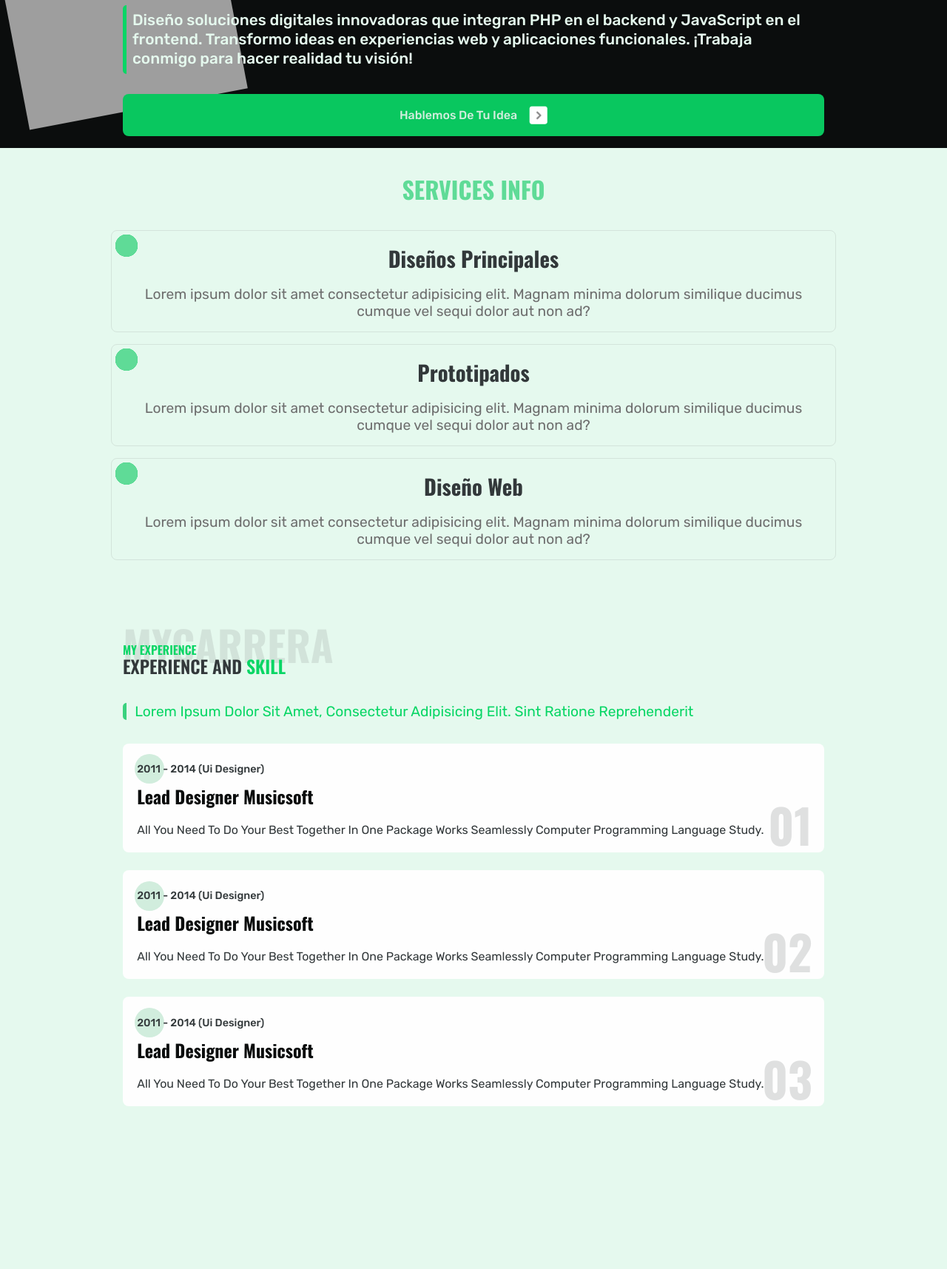
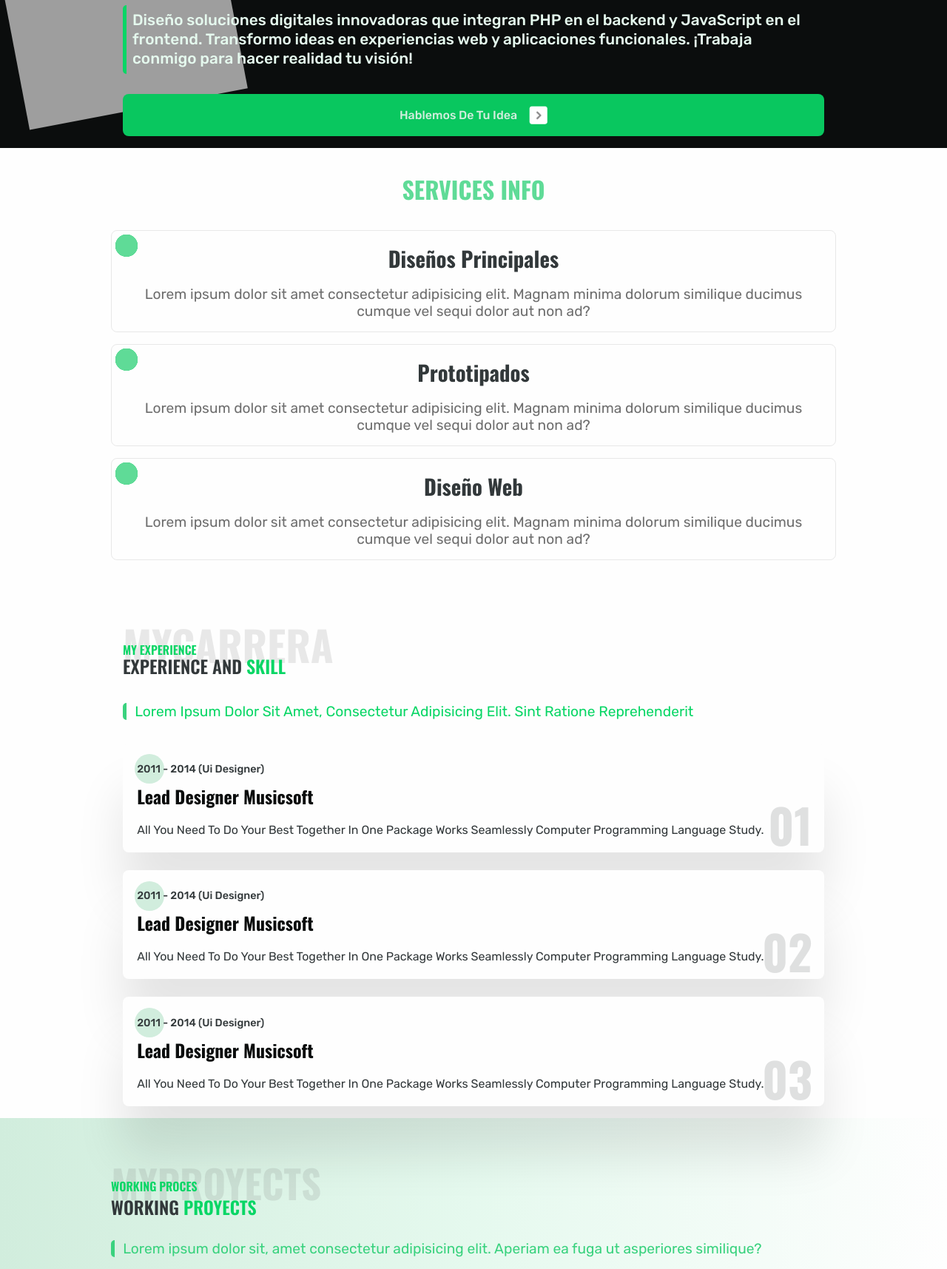
Before and after one commit to CoderNaf/portfolio-of-web-services, a PHP site: page / in a window 1280 px wide. Shown: the part 247-1962 px from the top of the page at 74% size. Before the commit the page ends 1742 px from the top, so only its background shows below. Run offline with PHP 8.4, Linux system fonts and the light colour scheme; grey boxes are pictures that could not be loaded.

Commit message:
iniciamos con la creacion de la tercera parte, y creamos el archivo .json de imformacion del author

```diff
--- a/css/style.css
+++ b/css/style.css
@@ -150,7 +150,7 @@ header{
 
 .section-two {
     width: 100%;
-    background-color: var(--color-whrite-on);
+    background-color: #fefefe;
 }
 .section-two .section-two--content {
     padding: 1rem;
@@ -252,7 +252,7 @@ header{
 
 .section-three {
     width: 100%;
-    background-color: var(--color-whrite-on);
+    background-color: #fefefe;
     padding-top:3.5rem ;
 }
 .section-three--container {
@@ -334,6 +334,7 @@ header{
     border: none;
     border-radius: .5rem;
     overflow: hidden;
+    box-shadow: 0px 65px 64.5px rgba(0,0,0,0.1);
 }
 .section-three--experience .section-three-content--info h2{
     font-family: var(--font-rubik);
@@ -399,3 +400,76 @@ header{
     color: var(--color-green-two);
     transition: .7s;
 }
+
+/* section  four */
+
+.section-four {
+    width: 100%;
+    background: linear-gradient(to right,#D1EDDD,#E5F9EE, #fefefe);
+    padding-top: 2rem;
+}
+.section-four-container {
+    padding: 1rem;
+    margin: 0 auto ;
+    max-width: 980px;
+}
+.section-four-content--titles {
+    display: flex;
+    flex-direction: column;
+    gap: .7rem;
+}
+.section-four--title {
+    display: flex;
+    flex-direction: column;
+    gap: .5rem;
+    position: relative;
+    margin-bottom: 1rem;
+}
+.section-four--title h2{
+    position: absolute;
+    color:var(--color-whrite-text);
+    opacity: 15%;
+    font-family: var(--font-oswald);
+    font-size: 3.3rem;
+    top: 0;
+    text-transform: uppercase;
+}
+.section-four--title p{
+    color:var(--color-green-two);
+    font-family: var(--font-oswald);
+    font-weight: 600;
+    z-index: 2;
+    font-size: 1rem;
+    text-transform: uppercase;
+    margin-top: 2.8rem;
+    line-height: .1rem;
+}
+.section-four--title h3{
+    color:var(--color-black-two);
+    font-family: var(--font-oswald);
+    font-weight: 600;
+    z-index: 2;
+    font-size: 1.5rem;
+    text-transform: uppercase;
+}
+.section-four--title h3 span{
+    color:var(--color-green-two);
+    font-family: var(--font-oswald);
+    font-weight: 600;
+    z-index: 2;
+    font-size: 1.5rem;
+    text-transform: uppercase;
+}
+.section-four--text-content{
+    color: var(--color-green-six);
+    border-left: 5px solid var(--color-green-six);
+    border-radius: 5px;
+    padding-left: .7rem;
+    font-family: var(--font-rubik);
+    font-size: 1.2rem;
+    font-weight: 400;
+}
+.controlls-four--carrucel {
+}
+.section-four--images {
+}
--- a/index.php
+++ b/index.php
@@ -148,5 +148,29 @@
         </section>
     </section>
 
+    <!-- section four  -->
+
+    <section class="section-four">
+        <section class="section-four-container">
+            <div class="section-four--text">
+                <section class="section-four-content--titles">
+                    <article class="section-four--title">
+                        <h2>myproyects</h2>
+                        <p>working proces</p>
+                        <h3>working <span>proyects</span></h3>
+                    </article>
+                    <article class="section-four--text-content">
+                        <p>Lorem ipsum dolor sit, amet consectetur adipisicing elit. Aperiam ea fuga ut asperiores similique?</p>
+                    </article>
+                    <!-- <div class="controlls-four--carrucel">
+                        <span><</span>
+                        <span>></span>
+                    </div> -->
+                </section>
+                <article class="section-four--images">
+                </article>
+            </div>
+        </section>
+    </section>
 </body>
 </html>
```
